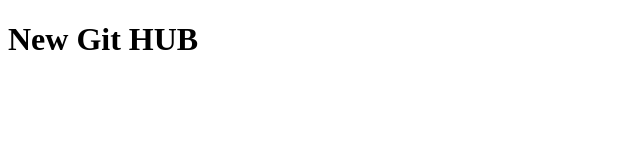
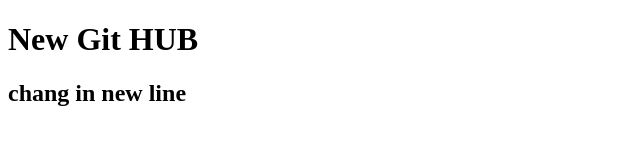
Before and after one commit to garg-anuj/new-git-practice, a plain HTML site: page index.html in a window 1280 px wide. Shown: the whole page, without its empty margins (0-640 px from the left). Drawn offline with Linux system fonts and the light colour scheme.

Commit message:
h2 tage added chang in new line

```diff
--- a/index.html
+++ b/index.html
@@ -10,6 +10,7 @@
 <body>
 
     <h1>New Git HUB</h1>
+    <h2>chang in new line</h2>
 
 </body>
 
```
